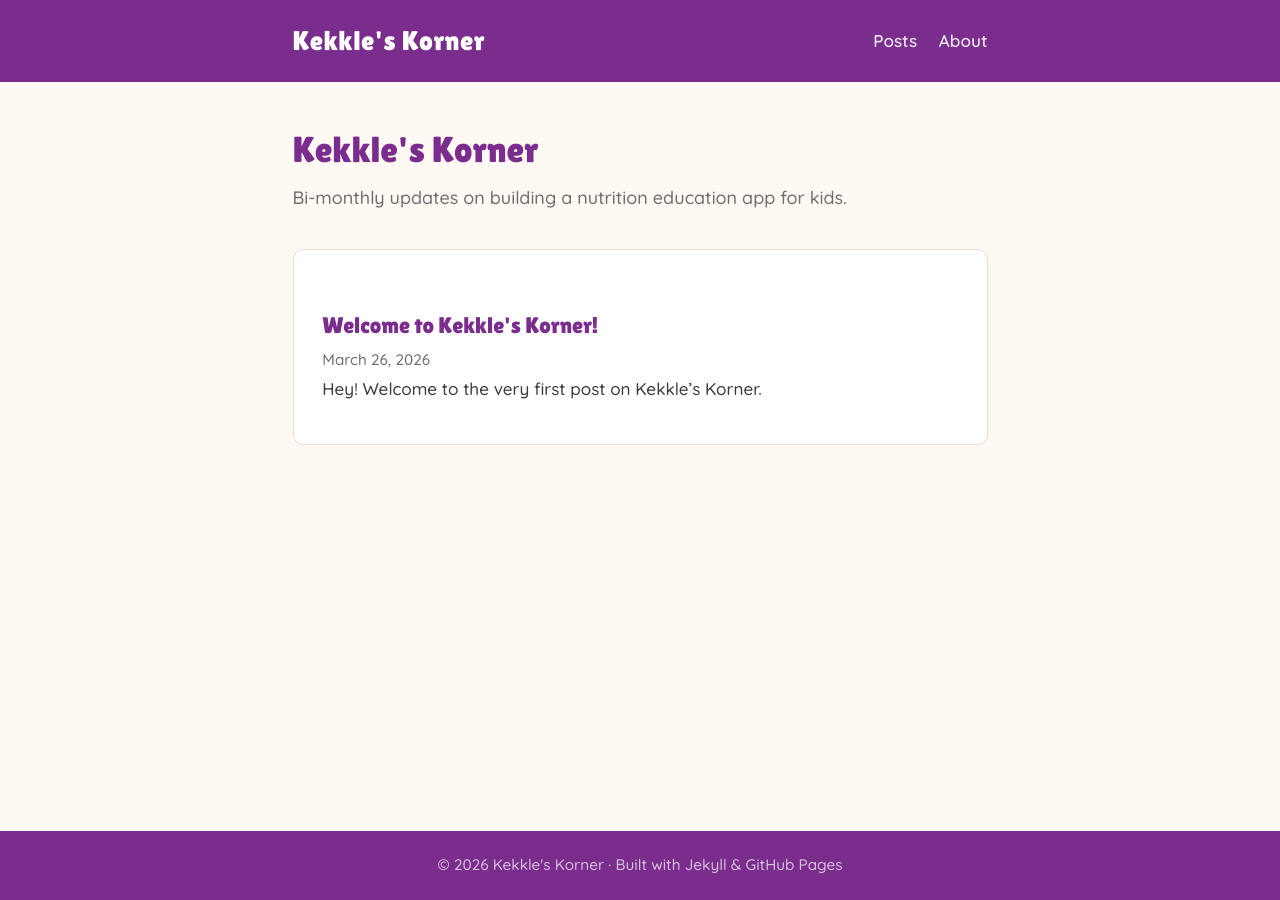
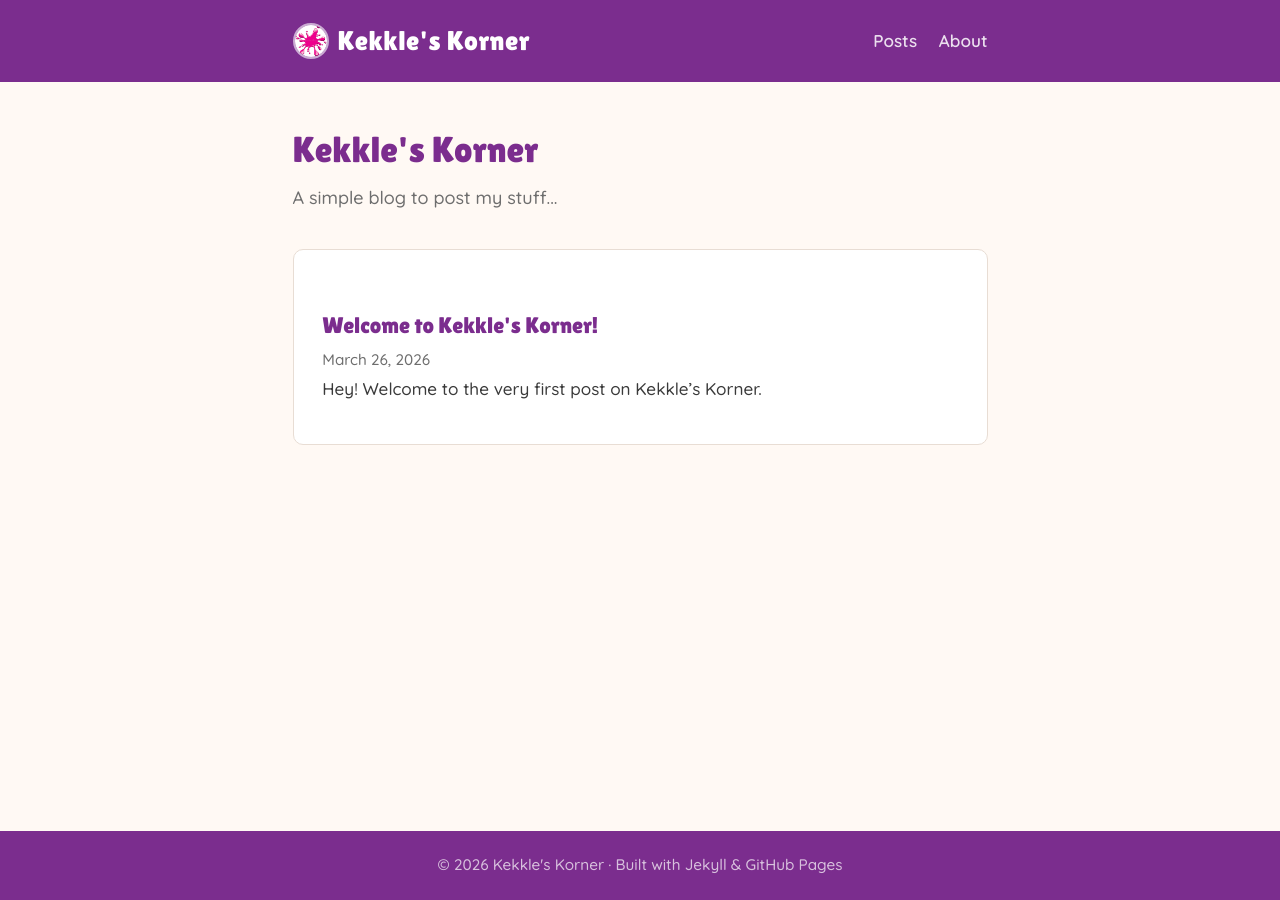
Before and after one commit to Kekkle/kekkles-korner, a Jekyll site: the page built from index.html, in a window 1280 px wide. Built offline with Jekyll 4.4.1, drawn with Linux system fonts in a browser that asks for light colours.

Commit message:
Update byline and add Kekkle logo to header
Changed subtitle to "A simple blog to post my stuff..." and added
the pink Kekkle avatar from GitHub to the site header.

Made-with: Cursor

```diff
--- a/_layouts/default.html
+++ b/_layouts/default.html
@@ -15,7 +15,10 @@
 <body>
   <header class="site-header">
     <div class="container">
-      <a href="{{ '/' | relative_url }}" class="site-title">Kekkle's Korner</a>
+      <a href="{{ '/' | relative_url }}" class="site-title">
+        <img src="{{ '/assets/images/kekkle-logo.png' | relative_url }}" alt="Kekkle logo" class="site-logo">
+        Kekkle's Korner
+      </a>
       <nav class="site-nav">
         <a href="{{ '/' | relative_url }}">Posts</a>
         <a href="{{ '/about' | relative_url }}">About</a>
--- a/_sass/_custom.scss
+++ b/_sass/_custom.scss
@@ -134,8 +134,18 @@ hr {
   font-size: 1.5rem;
   color: #fff;
   letter-spacing: 0.02em;
+  display: flex;
+  align-items: center;
+  gap: 0.5rem;
 
   &:hover { color: var(--purple-pale); }
+}
+
+.site-logo {
+  width: 36px;
+  height: 36px;
+  border-radius: 50%;
+  border: 2px solid rgba(255, 255, 255, 0.6);
 }
 
 .site-nav {
--- a/index.html
+++ b/index.html
@@ -3,7 +3,7 @@ layout: default
 title: Home
 ---
 <h1 class="page-heading">Kekkle's Korner</h1>
-<p class="page-subtitle">Bi-monthly updates on building a nutrition education app for kids.</p>
+<p class="page-subtitle">A simple blog to post my stuff...</p>
 
 <ul class="post-list">
   {% for post in site.posts %}
```
Also changed, not shown: assets/images/kekkle-logo.png (added).
